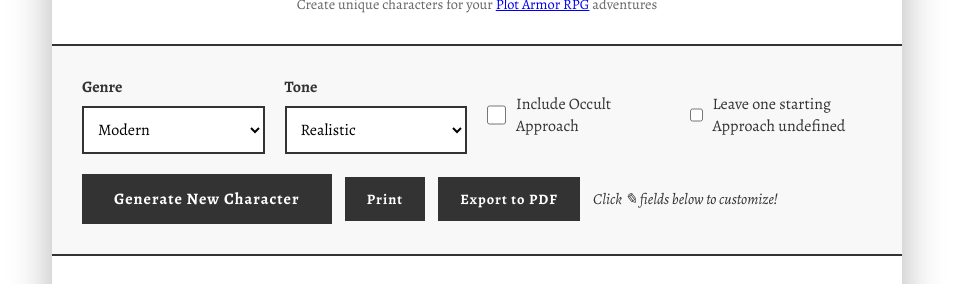
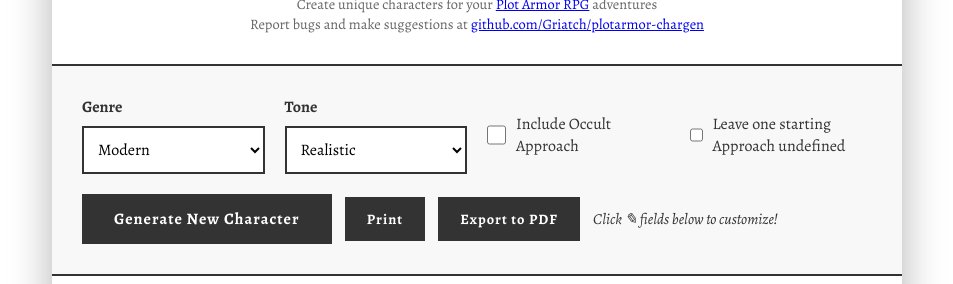
Before and after one commit to Griatch/plotarmor-chargen, a plain HTML site: page plotarmor-chargen.html in a window 1280 px wide. Shown: the part 110-394 px from the top of the page, without its empty margins (163-1116 px from the left). Drawn offline with nearby package versions, Linux system fonts and the light colour scheme.

Commit message:
Add link to github repo for suggestions/bugs

```diff
--- a/plotarmor-chargen.html
+++ b/plotarmor-chargen.html
@@ -664,6 +664,7 @@
         <div class="header">
             <h1>Plot Armor Character Generator</h1>
             <p>Create unique characters for your <a href="https://griatch.itch.io/plot-armor-rpg">Plot Armor RPG</a> adventures</p>
+            <p>Report bugs and make suggestions at <a href="https://github.com/Griatch/plotarmor-chargen">github.com/Griatch/plotarmor-chargen</a></p>
         </div>
 
         <div class="controls">
```
